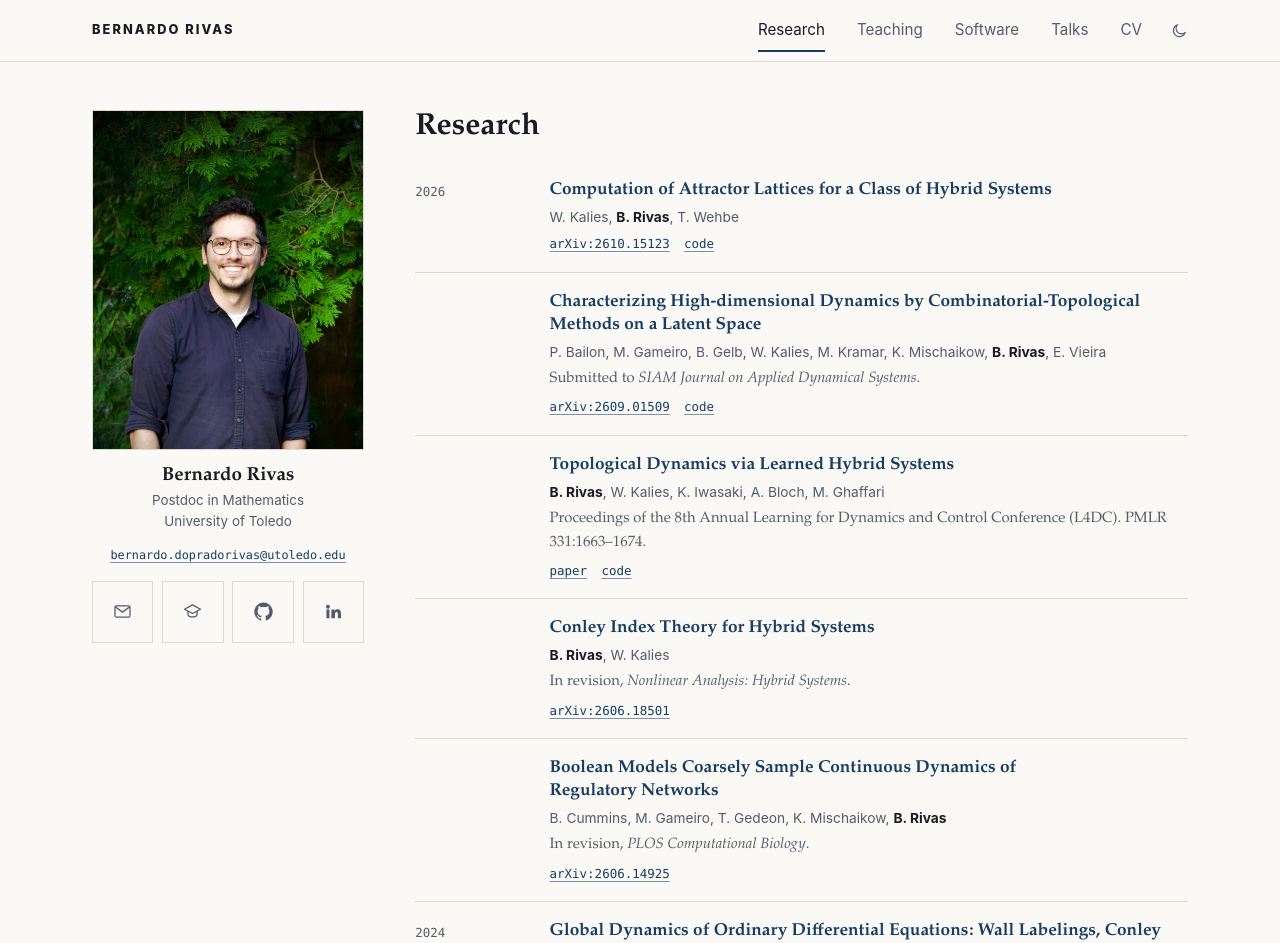
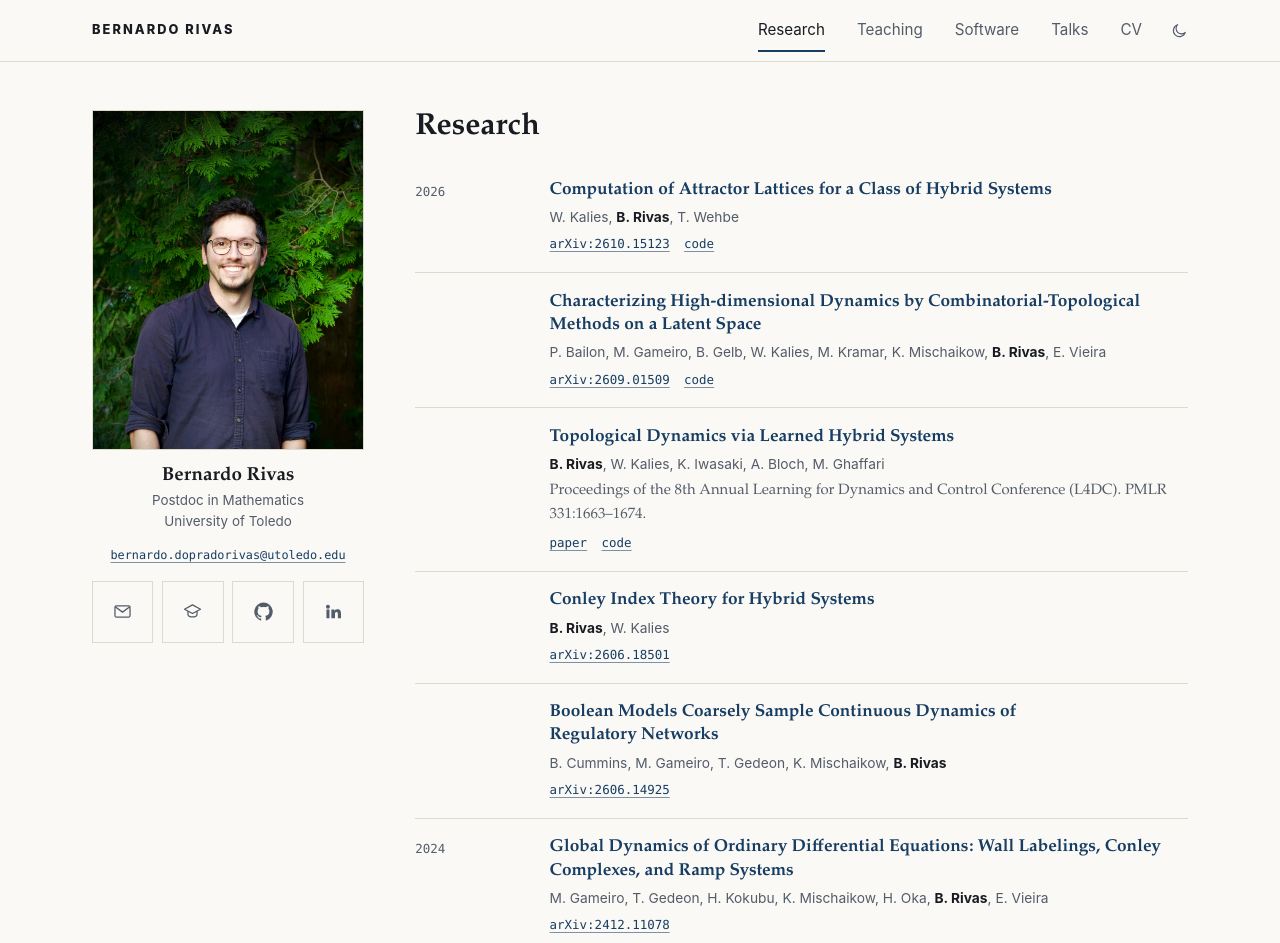
Before and after one commit to bernardorivas/bernardorivas.github.io, a Next.js app: page /research in a window 1280 px wide. Shown: the top 943 px of the page. Built offline with nearby package versions, Linux system fonts and the light colour scheme.

Commit message:
List submitted and in-revision papers as plain preprints; update CV PDF

```diff
--- a/src/data/publications.tsx
+++ b/src/data/publications.tsx
@@ -37,7 +37,6 @@ const pubLatent: Publication = {
   title: "Characterizing High-dimensional Dynamics by Combinatorial-Topological Methods on a Latent Space",
   url: "https://arxiv.org/abs/2609.01509",
   authors: "P. Bailon, M. Gameiro, B. Gelb, W. Kalies, M. Kramar, K. Mischaikow, B. Rivas, E. Vieira",
-  venue: <>Submitted to <em>SIAM Journal on Applied Dynamical Systems</em>.</>,
   year: "2026",
   arxivId: "2609.01509",
   links: [{ label: "code", href: "https://github.com/begelb/latent_dynamics/tree/paper" }],
@@ -52,7 +51,6 @@ const pubBoolean: Publication = {
   title: "Boolean Models Coarsely Sample Continuous Dynamics of Regulatory Networks",
   url: "https://arxiv.org/abs/2606.14925",
   authors: "B. Cummins, M. Gameiro, T. Gedeon, K. Mischaikow, B. Rivas",
-  venue: <>In revision, <em>PLOS Computational Biology</em>.</>,
   year: "2026",
   arxivId: "2606.14925",
 };
@@ -87,7 +85,6 @@ const pubHybrid: Publication = {
   title: "Conley Index Theory for Hybrid Systems",
   url: "https://arxiv.org/abs/2606.18501",
   authors: "B. Rivas, W. Kalies",
-  venue: <>In revision, <em>Nonlinear Analysis: Hybrid Systems</em>.</>,
   year: "2026",
   arxivId: "2606.18501",
 };
```
Also changed, not shown: 1 other file (tests, documents, lock files or other folders).
